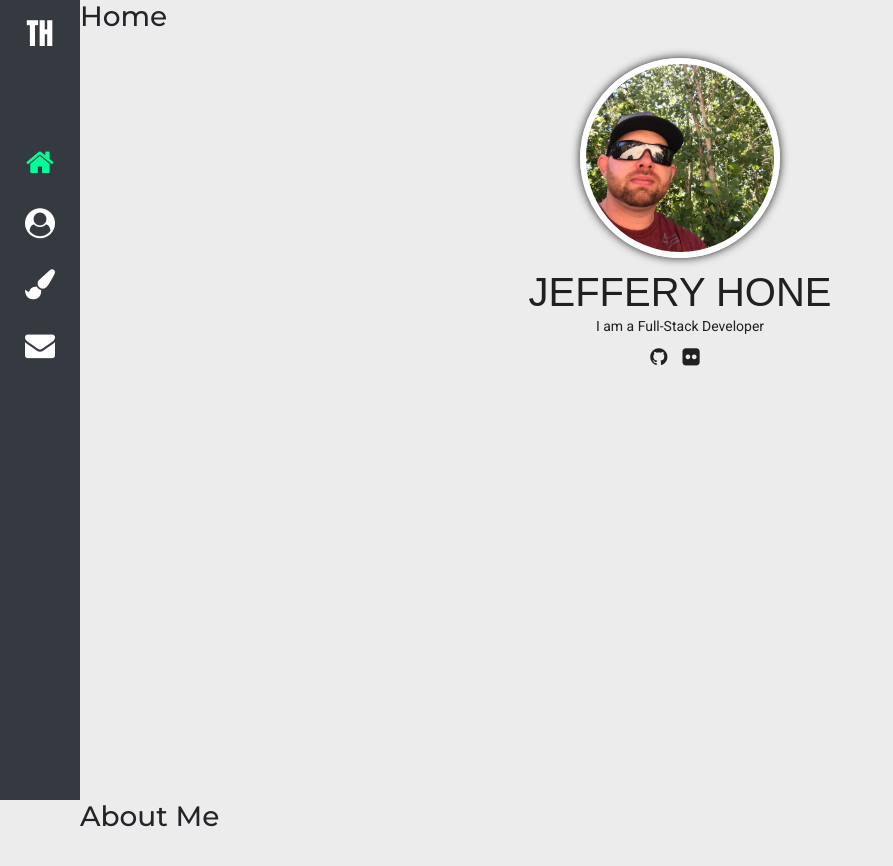
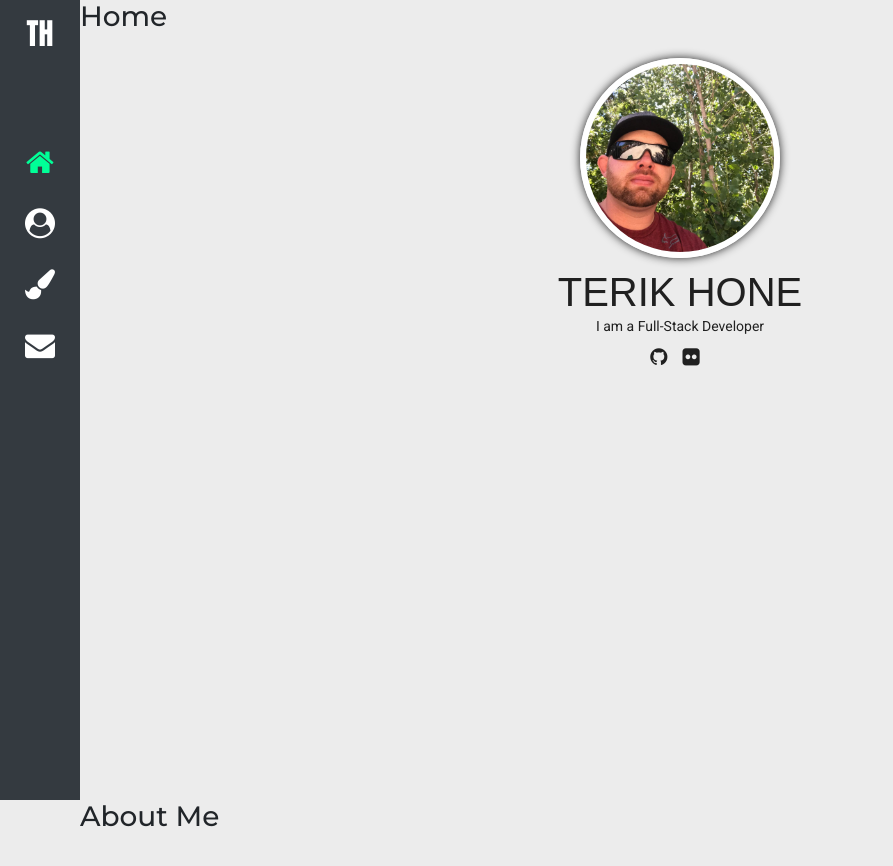
Before and after one commit to torqie/new-portfolio, a plain HTML site: page index.html in a window 1280 px wide. Shown: the top 866 px of the page, without its empty margins (0-893 px from the left). Drawn offline with nearby package versions, Linux system fonts and the light colour scheme.

```diff
--- a/index.html
+++ b/index.html
@@ -49,7 +49,7 @@
                 <div class="col p-3 d-flex flex-column justify-content-center align-items-center">
                   <div class="text-center" id="intro">
                     <img alt="Terik Hone" class="img-fluid" src="assets/images/terik.jpg">
-                    <h1 class="name">Jeffery Hone</h1>
+                    <h1 class="name">Terik Hone</h1>
                     <p>I am a <span>Full-Stack Developer</span></p>
                     <ul class="social">
                       <li>
```
